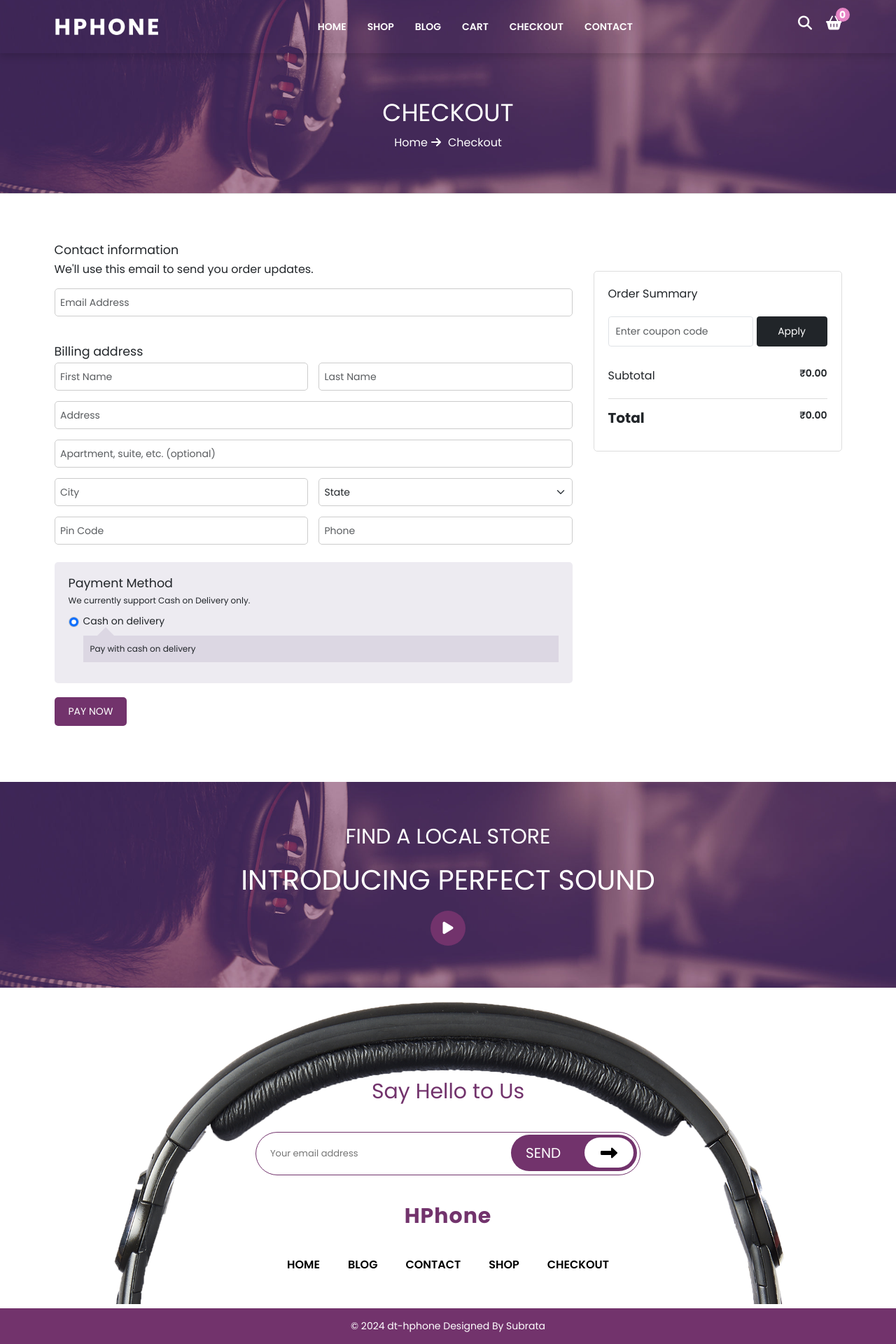
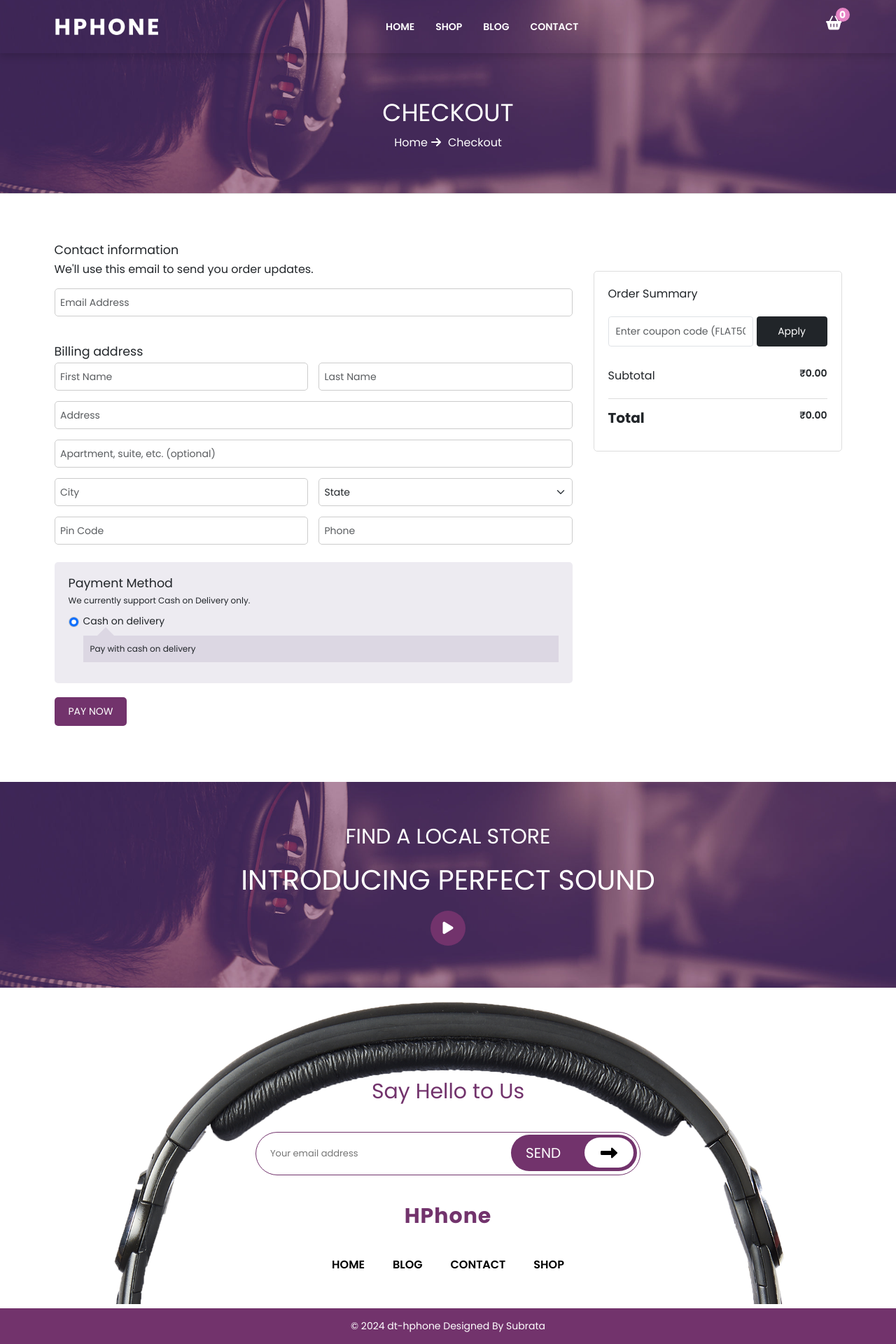
Before and after one commit to Subrata291291/react-project, a React (Vite) app: page /checkout in a window 1280 px wide. Shown: the whole page at 70% size. Built offline with nearby package versions, Linux system fonts and the light colour scheme.

Commit message:
Changed in cart page

```diff
--- a/src/components/CheckoutContent.jsx
+++ b/src/components/CheckoutContent.jsx
@@ -169,7 +169,7 @@ const CheckoutContent = () => {
                         className="form-control"
                         value={coupon}
                         onChange={(e) => setCoupon(e.target.value)}
-                        placeholder="Enter coupon code"
+                        placeholder="Enter coupon code (FLAT50)"
                       />
                     </div>
                     <div className="col-4">
--- a/src/components/Footer.jsx
+++ b/src/components/Footer.jsx
@@ -28,7 +28,7 @@ const Footer = () => {
               <li><Link to="/blog">Blog</Link></li>
               <li><Link to="/contact">Contact</Link></li>
               <li><Link to="/shop">Shop</Link></li>
-              <li><Link to="/checkout">Checkout</Link></li>
+              {/* <li><Link to="/checkout">Checkout</Link></li> */}
             </ul>
           </div>
         </div>
--- a/src/components/Header.jsx
+++ b/src/components/Header.jsx
@@ -41,12 +41,12 @@ export default function Header() {
               <li className="nav-item">
                 <Link className="nav-link" to="/blog">Blog</Link>
               </li>
-              <li className="nav-item">
+              {/* <li className="nav-item">
                 <Link className="nav-link" to="/cart">Cart</Link>
               </li>
               <li className="nav-item">
                 <Link className="nav-link" to="/checkout">Checkout</Link>
-              </li>
+              </li> */}
               <li className="nav-item">
                 <Link className="nav-link" to="/contact">Contact</Link>
               </li>
@@ -55,11 +55,11 @@ export default function Header() {
 
           <ul className="right_menu">
             <li className="position-relative">
-              <div className="serach_box">
+              {/* <div className="serach_box">
                 <Link to="/contact">
                   <i className="fa fa-search" aria-hidden="true"></i>
                 </Link>
-              </div>
+              </div> */}
               <div className="cart_area position-relative">
                 <Link to="/cart">
                   <i className="fa fa-shopping-basket"></i>
```
